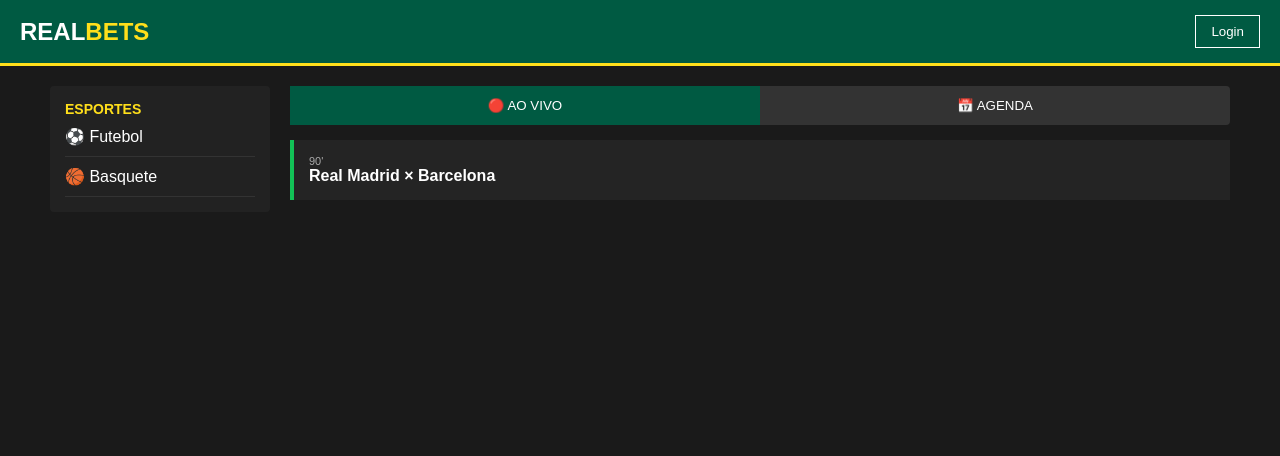
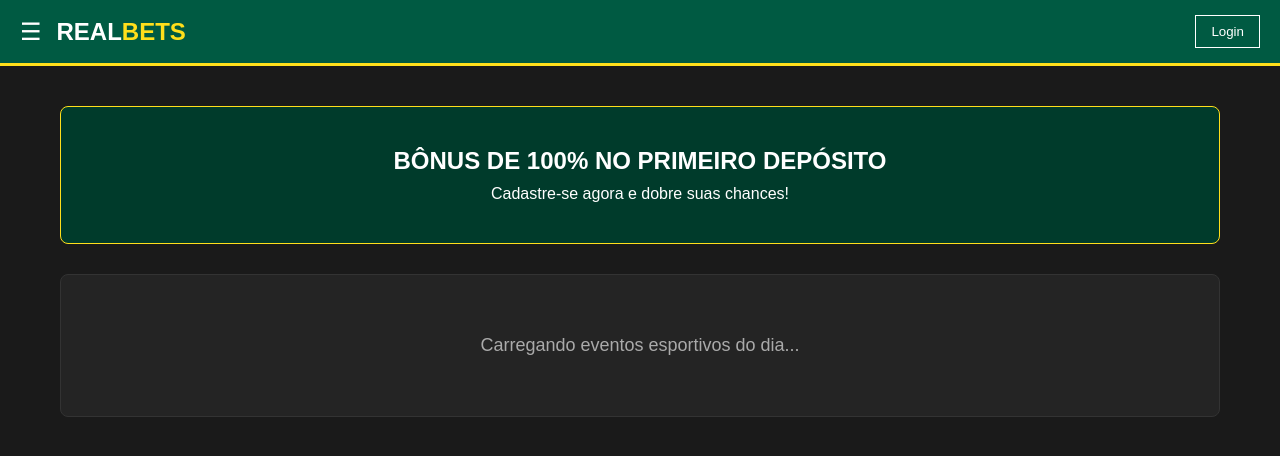
Before and after one commit to rianp7221-ship-it/realbets, a Next.js app in the folder realbets/: page / in a window 1280 px wide. Shown: the top 456 px of the page. Built offline with nearby package versions, Linux system fonts and the light colour scheme.

Commit message:
Update page.js

```diff
--- a/realbets/app/page.js
+++ b/realbets/app/page.js
@@ -1,95 +1,146 @@
 'use client';
 import { useState, useEffect } from 'react';
 
-export default function Home() {
-  // Estados globais do sistema
-  const [view, setView] = useState('home'); // 'home', 'login', 'admin'
-  const [userSession, setUserSession] = useState(null); // 'user', 'admin' ou null
-  const [activeTab, setActiveTab] = useState('live');
-  const [games, setGames] = useState({ live: [], scheduled: [] });
-  const [showModal, setShowModal] = useState(false);
+/**
+ * PROJETO: REALBETS - VERSÃO 1.0 (ARQUITETURA PROFISSIONAL)
+ * Este arquivo centraliza a lógica, o layout e o roteamento.
+ */
 
-  // Simulação de busca de dados da API
-  useEffect(() => {
-    // Aqui você integraria sua API futuramente
-    setGames({
-      live: [{ id: 1, teams: 'Real Madrid × Barcelona', time: "90'" }],
-      scheduled: [{ id: 2, teams: 'Flamengo × Palmeiras', time: '18:00' }]
-    });
-  }, []);
-
-  // --- COMPONENTE: HEADER PROFISSIONAL ---
-  const Header = () => (
-    <header style={{ background: '#005a42', padding: '15px 20px', borderBottom: '3px solid #ffdf1b', display: 'flex', justifyContent: 'space-between', alignItems: 'center' }}>
-      <h1 onClick={() => setView('home')} style={{ margin: 0, fontSize: '24px', fontWeight: '900', cursor: 'pointer', color: '#fff' }}>
+// 1. COMPONENTE DE CABEÇALHO (HEADER)
+const Header = ({ setMenuOpen, setView, setUserSession, userSession }) => (
+  <header style={{
+    background: '#005a42',
+    padding: '15px 20px',
+    display: 'flex',
+    justifyContent: 'space-between',
+    alignItems: 'center',
+    borderBottom: '3px solid #ffdf1b',
+    position: 'sticky',
+    top: 0,
+    zIndex: 100
+  }}>
+    <div style={{ display: 'flex', alignItems: 'center', gap: '15px' }}>
+      <button
+        onClick={() => setMenuOpen(prev => !prev)}
+        style={{ background: 'none', border: 'none', color: '#fff', fontSize: '24px', cursor: 'pointer' }}>
+        ☰
+      </button>
+      <h1
+        style={{ margin: 0, fontSize: '24px', cursor: 'pointer', color: '#fff' }}
+        onClick={() => setView('home')}>
         REAL<span style={{ color: '#ffdf1b' }}>BETS</span>
       </h1>
+    </div>
     <div style={{ display: 'flex', gap: '10px' }}>
-        {userSession === 'admin' && <button onClick={() => setView('admin')} style={{ background: '#ffdf1b', color: '#000', border: 'none', padding: '8px 15px', fontWeight: 'bold' }}>PAINEL ADMIN</button>}
-        {!userSession ? (
-          <button onClick={() => setView('login')} style={{ background: 'transparent', color: '#fff', border: '1px solid #fff', padding: '8px 15px' }}>Login</button>
-        ) : (
-          <button onClick={() => {setUserSession(null); setView('home');}} style={{ background: '#c00', color: '#fff', border: 'none', padding: '8px 15px' }}>Sair</button>
+      {userSession === 'admin' && (
+        <button
+          onClick={() => setView('admin')}
+          style={{ background: '#ffdf1b', border: 'none', padding: '8px 15px', fontWeight: 'bold', cursor: 'pointer' }}>
+          PAINEL ADMIN
+        </button>
       )}
+      <button
+        onClick={() => setView('login')}
+        style={{ background: 'transparent', border: '1px solid #fff', color: '#fff', padding: '8px 15px', cursor: 'pointer' }}>
+        {userSession ? 'Perfil' : 'Login'}
+      </button>
     </div>
   </header>
 );
 
-  // --- COMPONENTE: PAINEL ADMIN (PROTEGIDO) ---
-  if (view === 'admin' && userSession === 'admin') {
+// 2. COMPONENTE DE MENU LATERAL (SIDEBAR)
+const SideMenu = ({ menuOpen, setMenuOpen }) => (
+  <nav style={{
+    position: 'fixed',
+    left: menuOpen ? 0 : '-280px',
+    top: '70px',
+    width: '280px',
+    height: '100%',
+    background: '#222',
+    transition: '0.4s ease',
+    padding: '20px',
+    zIndex: 99,
+    borderRight: '1px solid #333'
+  }}>
+    {['Futebol', 'Basquete', 'Tênis', 'Cassino Ao Vivo', 'E-Sports', 'Promoções', 'Suporte ao Cliente', 'Termos de Uso'].map((item) => (
+      <div key={item} style={{
+        padding: '15px',
+        borderBottom: '1px solid #333',
+        color: '#ccc',
+        cursor: 'pointer',
+        fontSize: '15px'
+      }}>
+        {item}
+      </div>
+    ))}
+  </nav>
+);
+
+export default function Home() {
+  const [view, setView] = useState('home');
+  const [menuOpen, setMenuOpen] = useState(false);
+  const [userSession, setUserSession] = useState(null);
+
+  // 3. LOGICA DO PAINEL ADMINISTRATIVO
+  if (view === 'admin') {
     return (
-      <div style={{ background: '#111', color: '#fff', minHeight: '100vh' }}>
-        <Header />
-        <div style={{ padding: '40px' }}>
-          <h2>⚙️ PAINEL DE CONTROLE ADMINISTRATIVO</h2>
-          <div style={{ display: 'grid', gridTemplateColumns: 'repeat(3, 1fr)', gap: '20px', marginTop: '20px' }}>
-            <div style={{ background: '#222', padding: '20px', borderRadius: '5px' }}><h3>Gerenciar Jogos</h3><button>Adicionar Evento</button></div>
-            <div style={{ background: '#222', padding: '20px', borderRadius: '5px' }}><h3>Financeiro</h3><p>Saldo do sistema: R$ 0,00</p></div>
-            <div style={{ background: '#222', padding: '20px', borderRadius: '5px' }}><h3>Usuários</h3><p>125 cadastrados</p></div>
+      <div style={{ background: '#0f0f0f', color: '#fff', minHeight: '100vh', padding: '40px' }}>
+        <div style={{ display: 'flex', justifyContent: 'space-between', marginBottom: '30px' }}>
+          <h1>⚙️ DASHBOARD ADMINISTRATIVO</h1>
+          <button onClick={() => setView('home')} style={{ background: '#c00', border: 'none', padding: '10px 25px', color: '#fff', cursor: 'pointer' }}>VOLTAR AO SITE</button>
         </div>
+
+        <div style={{ display: 'grid', gridTemplateColumns: 'repeat(auto-fit, minmax(280px, 1fr))', gap: '20px' }}>
+          {[
+            { title: 'Usuários Ativos', val: '1,240' },
+            { title: 'Volume de Apostas', val: 'R$ 45.200,00' },
+            { title: 'Gerenciar Odds', val: 'Configurar' },
+            { title: 'API de Resultados', val: 'Conectado' },
+            { title: 'Depósitos Pendentes', val: '12' },
+            { title: 'Relatórios Financeiros', val: 'Download' }
+          ].map((card) => (
+            <div key={card.title} style={{ background: '#1a1a1a', padding: '30px', borderRadius: '8px', border: '1px solid #333' }}>
+              <h3 style={{ margin: '0 0 10px 0', color: '#ffdf1b' }}>{card.title}</h3>
+              <p style={{ fontSize: '24px', fontWeight: 'bold' }}>{card.val}</p>
+            </div>
+          ))}
         </div>
       </div>
     );
   }
 
-  // --- COMPONENTE: SITE PRINCIPAL ---
+  // 4. INTERFACE PRINCIPAL
   return (
     <div style={{ background: '#1a1a1a', color: '#fff', minHeight: '100vh', fontFamily: 'sans-serif' }}>
-      <Header />
+      <Header setMenuOpen={setMenuOpen} setView={setView} setUserSession={setUserSession} userSession={userSession} />
+      <SideMenu menuOpen={menuOpen} setMenuOpen={setMenuOpen} />
 
+      <main style={{ maxWidth: '1200px', margin: '20px auto', padding: '20px' }}>
         {view === 'login' ? (
-        <div style={{ display: 'flex', justifyContent: 'center', marginTop: '50px' }}>
-          <div style={{ background: '#222', padding: '40px', borderRadius: '8px', width: '350px' }}>
-            <h2>Login</h2>
-            <input id="u" placeholder="Usuário (admin para testar)" style={{ width: '100%', padding: '10px', marginBottom: '10px', background: '#000', border: '1px solid #444', color: '#fff' }} />
-            <input id="p" type="password" placeholder="Senha" style={{ width: '100%', padding: '10px', marginBottom: '20px', background: '#000', border: '1px solid #444', color: '#fff' }} />
+          <div style={{ textAlign: 'center', background: '#222', padding: '60px', borderRadius: '10px', maxWidth: '400px', margin: '50px auto', border: '1px solid #333' }}>
+            <h2 style={{ marginBottom: '30px' }}>Acesso à Conta</h2>
+            <input id="user" placeholder="Usuário (admin)" style={{ width: '100%', padding: '12px', marginBottom: '15px', background: '#000', border: '1px solid #444', color: '#fff' }} />
+            <input type="password" placeholder="Senha" style={{ width: '100%', padding: '12px', marginBottom: '25px', background: '#000', border: '1px solid #444', color: '#fff' }} />
             <button onClick={() => {
-              const u = document.getElementById('u').value;
-              if(u === 'admin') { setUserSession('admin'); setView('admin'); }
-              else { setUserSession('user'); setView('home'); }
-            }} style={{ width: '100%', padding: '12px', background: '#12c156', border: 'none', cursor: 'pointer', fontWeight: 'bold' }}>ENTRAR</button>
+              const u = document.getElementById('user').value;
+              if(u === 'admin') setUserSession('admin');
+              else setUserSession('user');
+              setView('home');
+            }} style={{ width: '100%', padding: '15px', background: '#12c156', border: 'none', cursor: 'pointer', fontWeight: 'bold' }}>ENTRAR</button>
+          </div>
+        ) : (
+          <div>
+            <div style={{ background: '#003b2b', padding: '40px', textAlign: 'center', marginBottom: '30px', borderRadius: '8px', border: '1px solid #ffdf1b' }}>
+              <h2 style={{ margin: 0 }}>BÔNUS DE 100% NO PRIMEIRO DEPÓSITO</h2>
+              <p style={{ margin: '10px 0 0' }}>Cadastre-se agora e dobre suas chances!</p>
+            </div>
+
+            <div style={{ background: '#242424', padding: '60px', textAlign: 'center', border: '1px solid #333', borderRadius: '8px' }}>
+              <p style={{ color: '#aaa', fontSize: '18px' }}>Carregando eventos esportivos do dia...</p>
             </div>
           </div>
-      ) : (
-        <div style={{ display: 'flex', maxWidth: '1200px', margin: '20px auto', gap: '20px', padding: '0 10px' }}>
-          <nav style={{ width: '220px', background: '#222', padding: '15px', borderRadius: '4px' }}>
-            <h3 style={{ color: '#ffdf1b', fontSize: '14px' }}>ESPORTES</h3>
-            <div style={{ padding: '10px 0', borderBottom: '1px solid #333' }}>⚽ Futebol</div>
-            <div style={{ padding: '10px 0', borderBottom: '1px solid #333' }}>🏀 Basquete</div>
-          </nav>
-          <main style={{ flex: 1 }}>
-            <div style={{ display: 'flex', background: '#333', borderRadius: '4px', marginBottom: '15px' }}>
-              <button onClick={() => setActiveTab('live')} style={{ flex: 1, padding: '12px', background: activeTab === 'live' ? '#005a42' : 'transparent', color: '#fff', border: 'none', cursor: 'pointer' }}>🔴 AO VIVO</button>
-              <button onClick={() => setActiveTab('scheduled')} style={{ flex: 1, padding: '12px', background: activeTab === 'scheduled' ? '#005a42' : 'transparent', color: '#fff', border: 'none', cursor: 'pointer' }}>📅 AGENDA</button>
-            </div>
-            {games[activeTab].map(g => (
-              <div key={g.id} style={{ background: '#242424', padding: '15px', marginBottom: '8px', borderLeft: '4px solid #12c156', display: 'flex', justifyContent: 'space-between' }}>
-                <div><div style={{ fontSize: '11px', color: '#aaa' }}>{g.time}</div><div style={{ fontWeight: 'bold' }}>{g.teams}</div></div>
-              </div>
-            ))}
+        )}
       </main>
-        </div>
-      )}
     </div>
   );
 }
```
Lines whose indentation alone changed are shown as unchanged.
